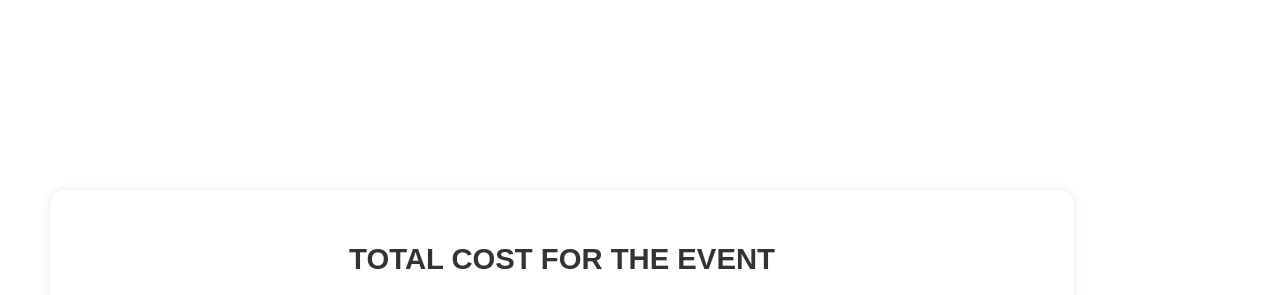
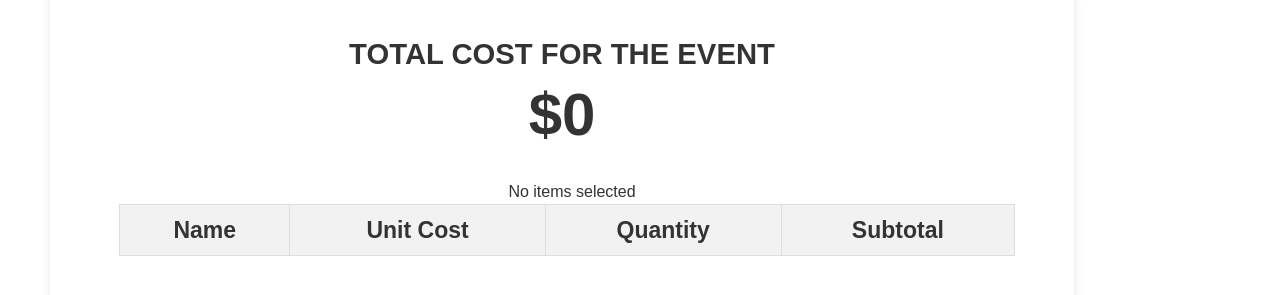
Before and after one commit to PravinKumarPathak/Conference-Expense-Planner, a React (Vite) app: page / in a window 1280 px wide. Both pictures are taken after a click on the button "Show Details". Shown: the part 960-1255 px from the top of the page. Built offline with nearby package versions, Linux system fonts and the light colour scheme.

Commit message:
Update TotalCost.jsx

```diff
--- a/src/TotalCost.jsx
+++ b/src/TotalCost.jsx
@@ -1,9 +1,7 @@
 import React, { useState, useEffect } from 'react';
 import "./TotalCost.css";
-
 const TotalCost = ({ totalCosts, ItemsDisplay }) => {
-
-
+    const total_amount = totalCosts.venue + totalCosts.av + totalCosts.meals;
     return (
         <div className="pricing-app">
             <div className="display_box">
@@ -12,16 +10,14 @@ const TotalCost = ({ totalCosts, ItemsDisplay }) => {
                 </div>
                 <div>
                 <h2 id="pre_fee_cost_display" className="price">
-
+    ${total_amount}
 </h2>
-
-            <div>
-
+<div className="render_items">
+    <ItemsDisplay />
 </div>
                 </div>
             </div>
         </div>
     );
 };
-
 export default TotalCost;
```
Lines whose indentation alone changed are shown as unchanged.
